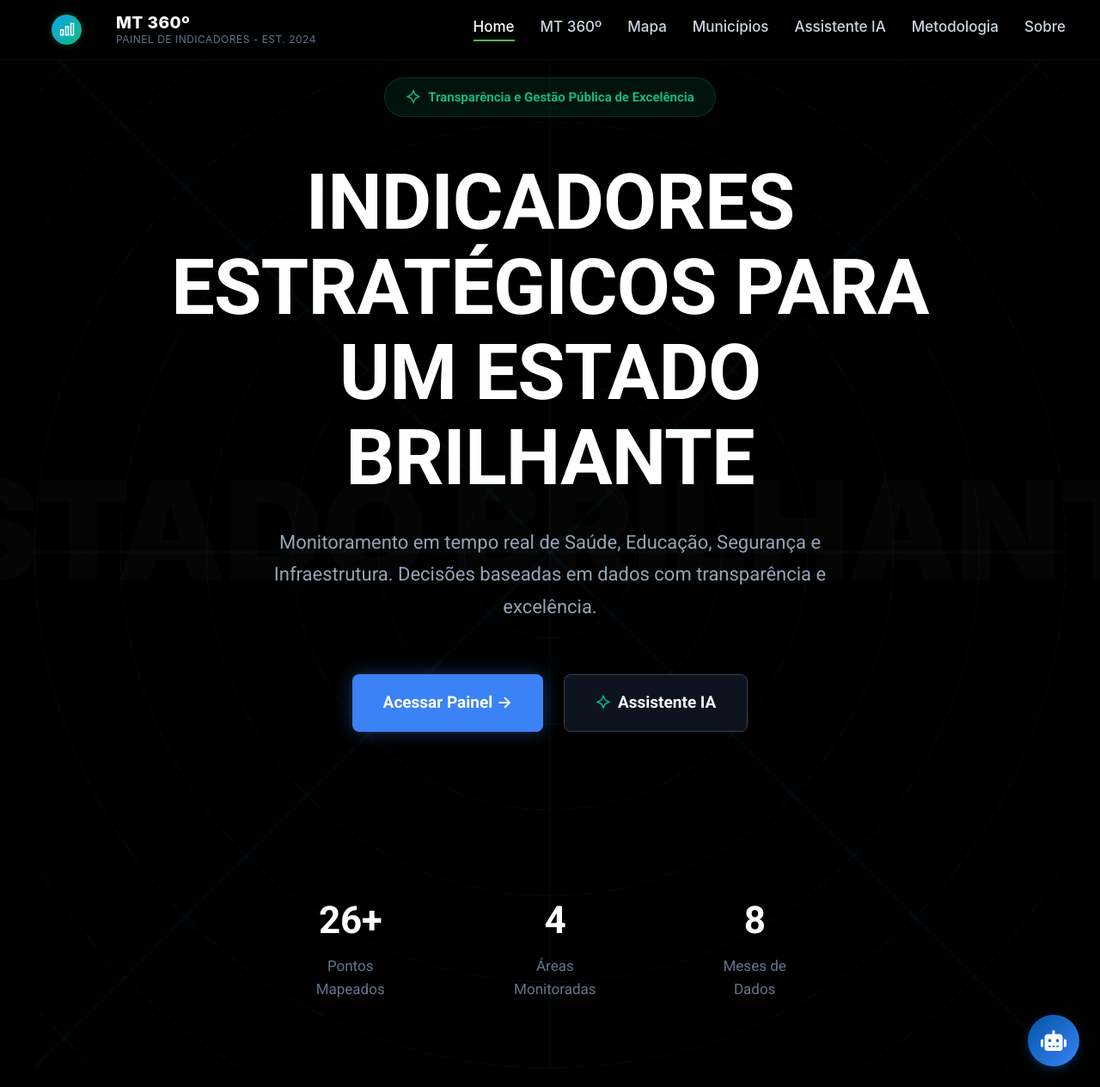
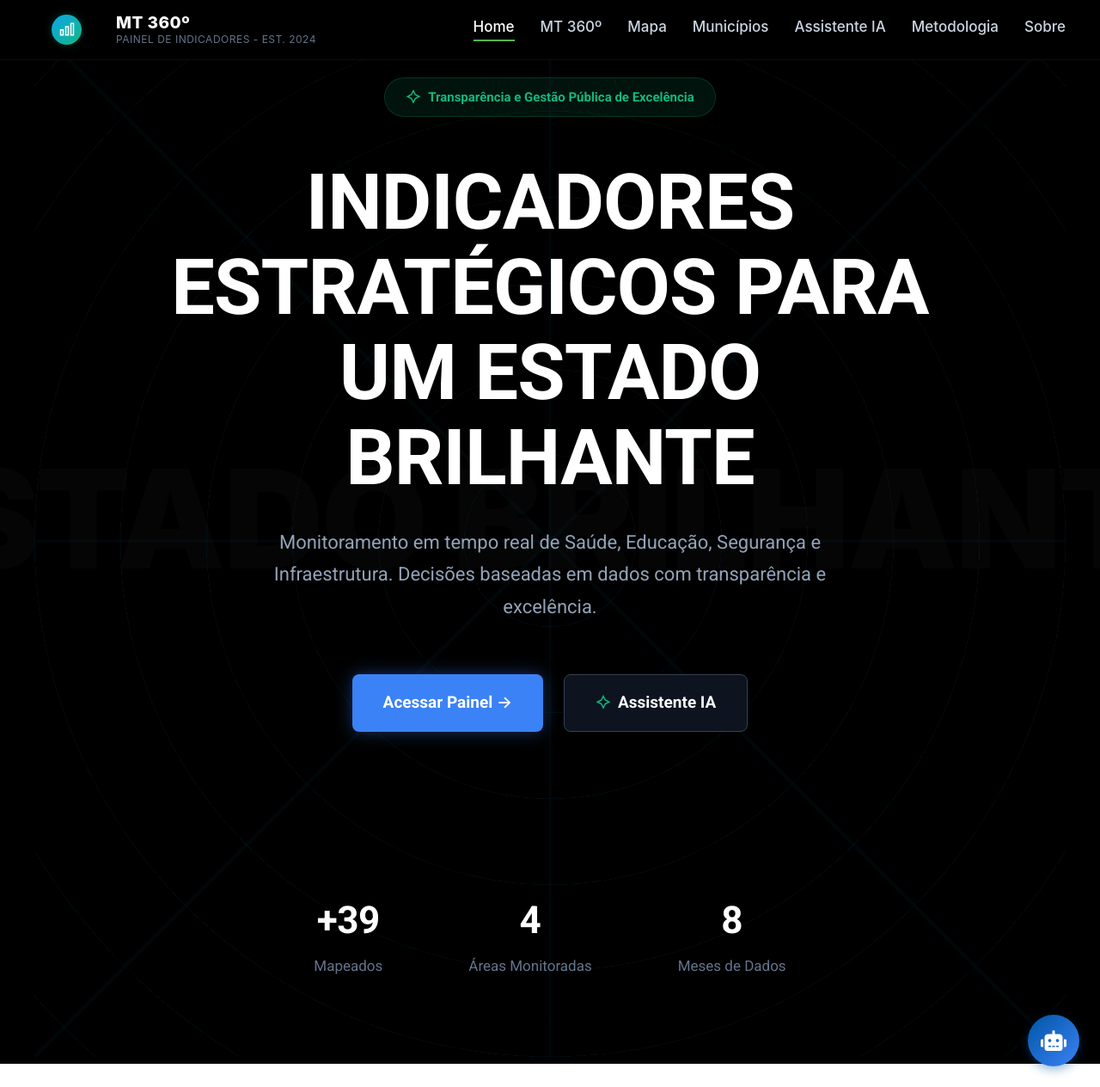
Before and after one commit to abraaonazario/observatorio-ia, an MkDocs documentation site: the page built from docs/index.md, in a window 1280 px wide and 1264 px high. Shown: the whole window at 86% size. Built offline with MkDocs 1.6.1 and Material for MkDocs 9.7.7, drawn with Linux system fonts in a browser that asks for light colours.

Commit message:
Altera o texto 26+ para +39 Mapeados

```diff
--- a/docs/index.md
+++ b/docs/index.md
@@ -28,8 +28,8 @@
 
   <div class="hero-stats">
     <div class="stat-item">
-      <h4>26+</h4>
-      <p>Pontos Mapeados</p>
+      <h4>+39</h4>
+      <p>Mapeados</p>
     </div>
     <div class="stat-item">
       <h4>4</h4>
```
